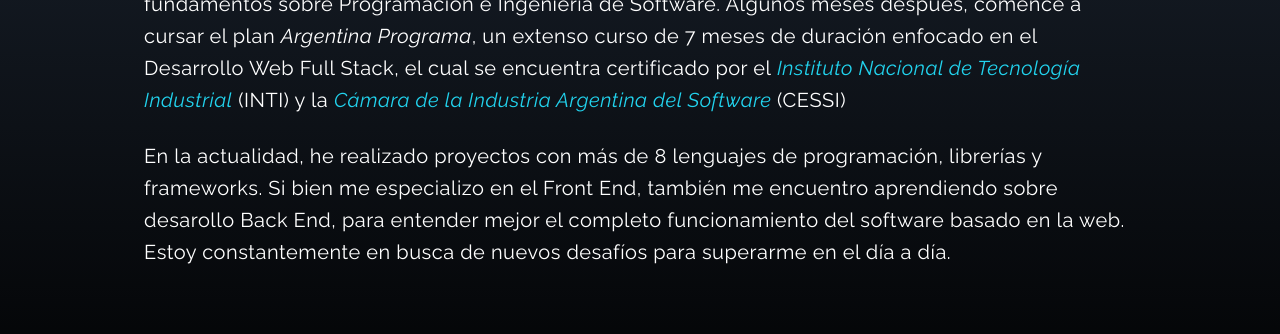
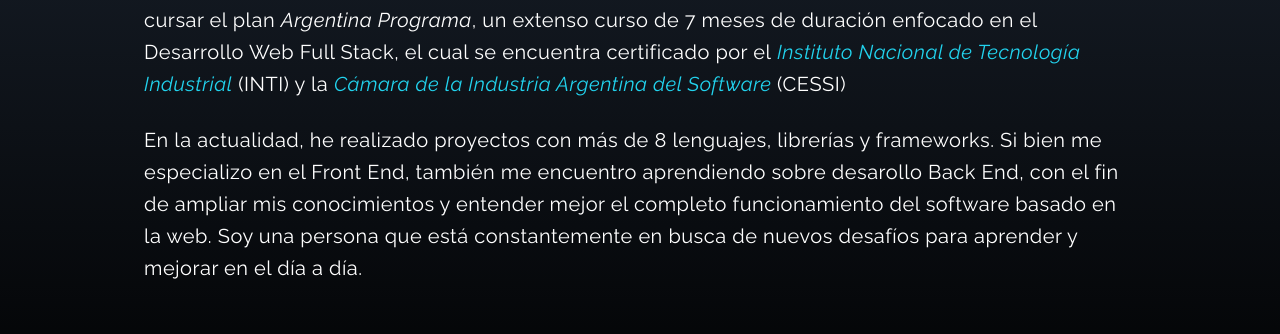
Before and after one commit to FeDaBa/First-Portfolio, a React (Create React App) app: page / in a window 1280 px wide. Shown: the part 1140-1474 px from the top of the page. Built offline with nearby package versions, Linux system fonts and the light colour scheme; the HTML template or start-up script is replaced by a standard one; a web font is replaced by a local one.

Commit message:
Update About.jsx

```diff
--- a/src/components/About.jsx
+++ b/src/components/About.jsx
@@ -30,9 +30,9 @@
 
             <p className="text-xl leading-8 tracking-wide">
 
-                En la actualidad, he realizado proyectos con más de 8 lenguajes de programación, librerías y frameworks.
-                Si bien me especializo en el Front End, también me encuentro aprendiendo sobre desarollo Back End, para entender mejor el completo funcionamiento del software basado en la web.
-                Estoy constantemente en busca de nuevos desafíos para superarme en el día a día.
+                En la actualidad, he realizado proyectos con más de 8 lenguajes, librerías y frameworks.
+                Si bien me especializo en el Front End, también me encuentro aprendiendo sobre desarollo Back End, con el fin de ampliar mis conocimientos y entender mejor el completo funcionamiento del software basado en la web.
+                Soy una persona que está constantemente en busca de nuevos desafíos para aprender y mejorar en el día a día.
 
             </p>
 
```
